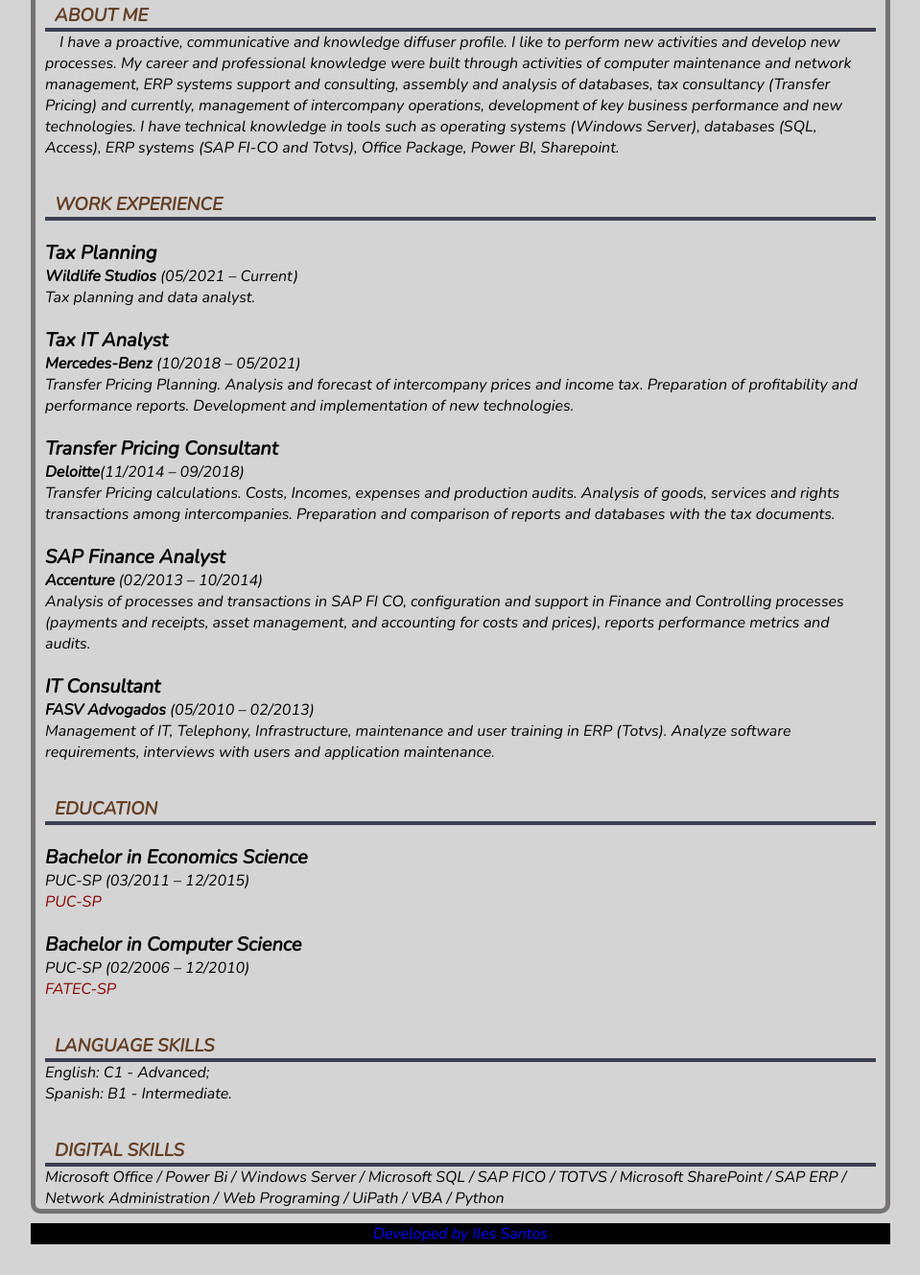
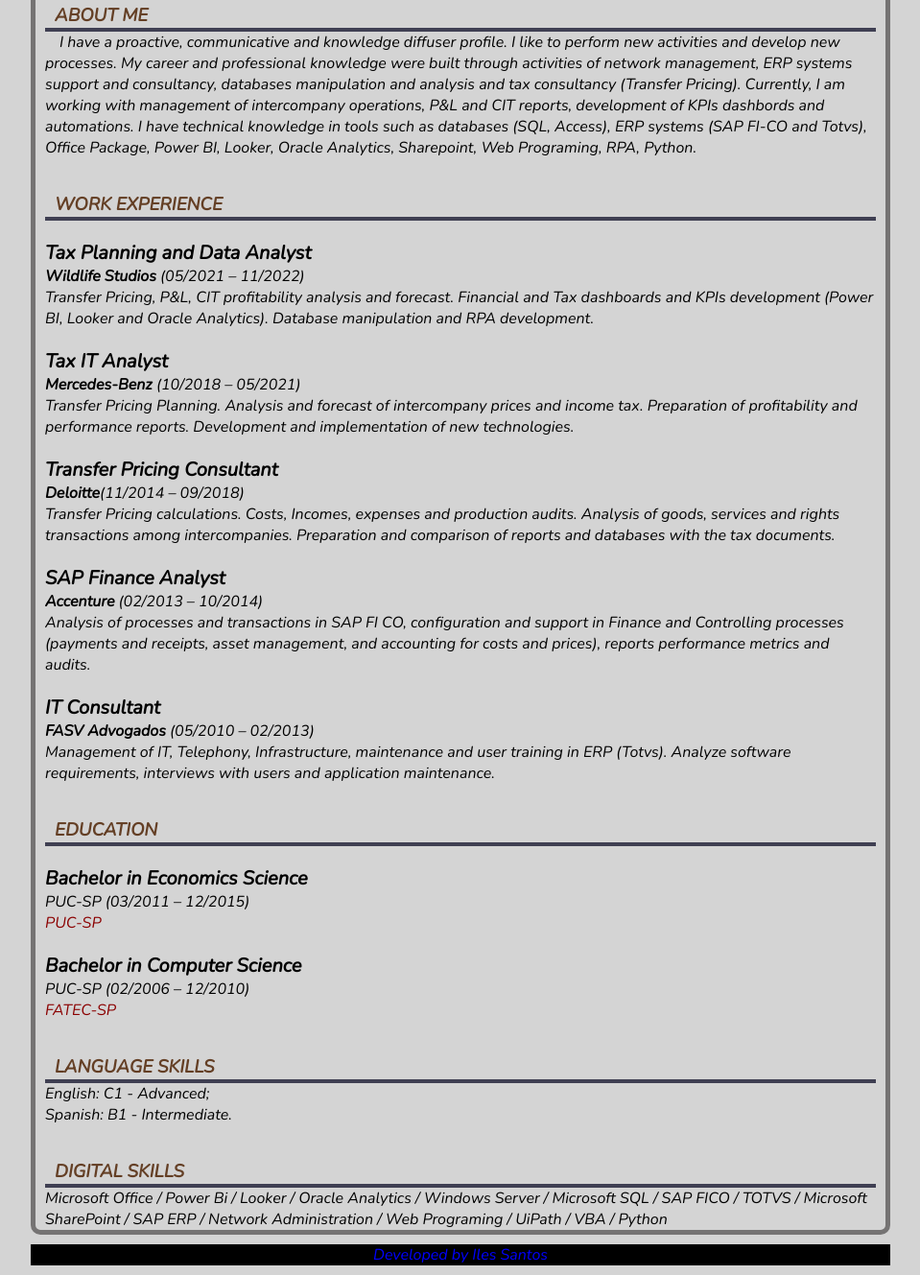
Before and after one commit to IlesCarlos/IlesCarlos.github.io, a plain HTML site: page CV/index.html in a window 1280 px wide. Shown: the part 445-1774 px from the top of the page at 96% size, without its empty margins (160-1119 px from the left). Before the commit the page ends 1752 px from the top, so only its background shows below. Drawn offline with nearby package versions, Linux system fonts and the light colour scheme.

Commit message:
Update Saida WildLife

```diff
--- a/CV/index.html
+++ b/CV/index.html
@@ -34,7 +34,9 @@
         </h3>
         <hr>
         <p id="resume">
-            I have a proactive, communicative and knowledge diffuser profile. I like to perform new activities and develop new processes. My career and professional knowledge were built through activities of computer maintenance and network management, ERP systems support and consulting, assembly and analysis of databases, tax consultancy (Transfer Pricing) and currently, management of intercompany operations, development of key business performance and new technologies. I have technical knowledge in tools such as operating systems (Windows Server), databases (SQL, Access), ERP systems (SAP FI-CO and Totvs), Office Package, Power BI, Sharepoint.
+            I have a proactive, communicative and knowledge diffuser profile. I like to perform new activities and develop new processes. My career and professional knowledge were built through activities of network management, ERP systems support and consultancy, databases manipulation and analysis and tax consultancy (Transfer Pricing).
+            Currently, I am working with management of intercompany operations, P&L and CIT reports, development of KPIs dashbords and automations.
+            I have technical knowledge in tools such as databases (SQL, Access), ERP systems (SAP FI-CO and Totvs), Office Package, Power BI, Looker, Oracle Analytics, Sharepoint, Web Programing, RPA, Python.
         </p>
 
         <h3>
@@ -42,12 +44,12 @@
         </h3>
         <hr>
         <h4>
-            Tax Planning
+            Tax Planning and Data Analyst
         </h4>
         <p>
-            <strong>Wildlife Studios</strong> (05/2021 – Current)
+            <strong>Wildlife Studios</strong> (05/2021 – 11/2022)
             <br>
-            Tax planning and data analyst.
+            Transfer Pricing, P&L, CIT profitability analysis and forecast. Financial and Tax dashboards and KPIs development (Power BI, Looker and Oracle Analytics). Database manipulation and RPA development.
         </p>
 
         <h4>
@@ -123,7 +125,7 @@
         </h3>
         <hr>
         <p>
-            Microsoft Office / Power Bi / Windows Server / Microsoft SQL / SAP FICO / TOTVS / Microsoft SharePoint / SAP ERP / Network Administration / Web Programing / UiPath / VBA / Python
+            Microsoft Office / Power Bi / Looker / Oracle Analytics / Windows Server / Microsoft SQL / SAP FICO / TOTVS / Microsoft SharePoint / SAP ERP / Network Administration / Web Programing / UiPath / VBA / Python
         </p>
     </div>
     <footer>
```
